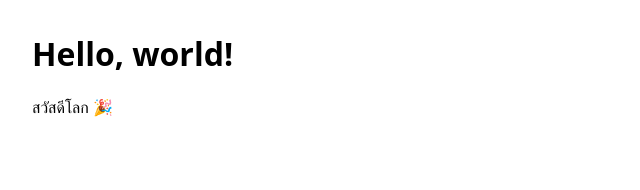
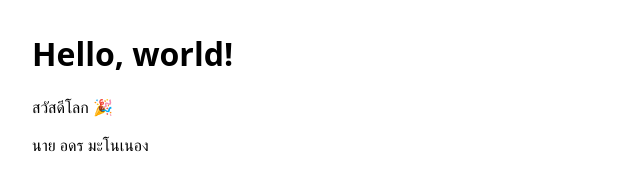
Before and after one commit to Krudony/codexissue, a plain HTML site: page index.html in a window 1280 px wide. Shown: the whole page, without its empty margins (0-640 px from the left). Drawn offline with Linux system fonts and the light colour scheme.

Commit message:
แก้ไขไฟล์ index ครั้งที่2

```diff
--- a/index.html
+++ b/index.html
@@ -11,6 +11,7 @@
   <body>
     <h1>Hello, world!</h1>
     <p>สวัสดีโลก 🎉</p>
+    <p>นาย อดร  มะโนเนอง</p>
   </body>
 
 </html>
```
